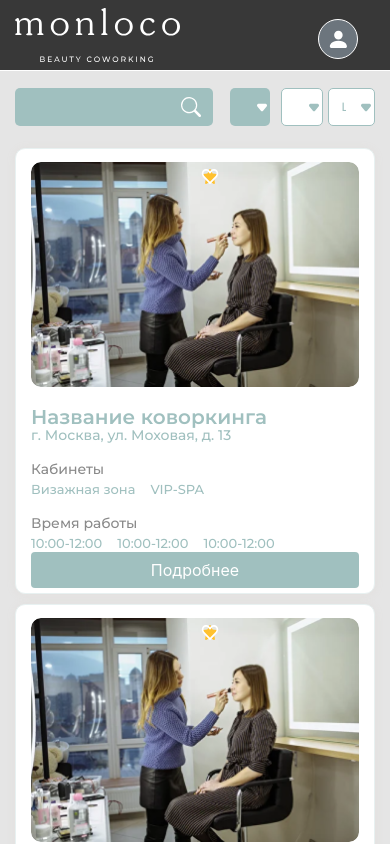
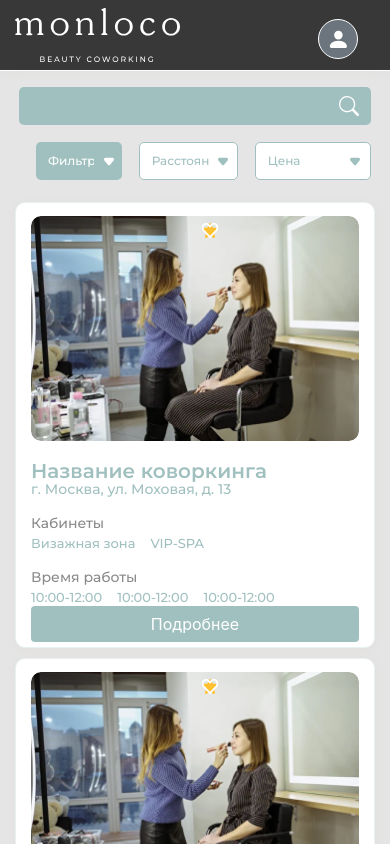
Before and after one commit to Linkhider/monloco, a Vue app: page /coworkings in a window 390 px wide. Shown: the top 844 px of the page. Built offline with nearby package versions, Linux system fonts and the light colour scheme.

Commit message:
filtration fixed

```diff
--- a/src/components/nav.vue
+++ b/src/components/nav.vue
@@ -72,12 +72,17 @@
   .avtr{
     margin-right: 15px;
   }
-
+  .page-link:hover {
+    z-index: 2;
+    color: #a0c0bf;
+    text-decoration: none;
+    background-color: #e9ecef;
+    border-color: #a0c0bf;
+  }
   .custom-select:focus {
     border-color: #f9f9f9;
     outline: 0;
     box-shadow: 0 0 0 0.2rem rgba(41, 41, 41, 0.25);
-
   }
   .page-item.disabled .page-link {
     color: #6c757d;
--- a/src/views/coworkings.vue
+++ b/src/views/coworkings.vue
@@ -2,7 +2,7 @@
   <div class="bg">
     <div class="container">
 
-      <div class="d-flex align-items-center">
+      <div class="d-flex align-items-center row mr-1 ml-1 mt-3">
         <b-input-group class="search">
           <template v-slot:append>
             <b-input-group-text placeholder="Enter something..." class="brd-select"><b-icon-search></b-icon-search></b-input-group-text>
@@ -360,15 +360,22 @@
     }
     .search{
       visibility: visible;
+      width: 100%;
     }
     .filter{
       visibility: visible;
+      width: 34%;
+
     }
     .distance{
       visibility: visible;
+      width: 33%;
+
     }
     .price{
       visibility: visible;
+      width: 33%;
+
     }
   }
 </style>
```
